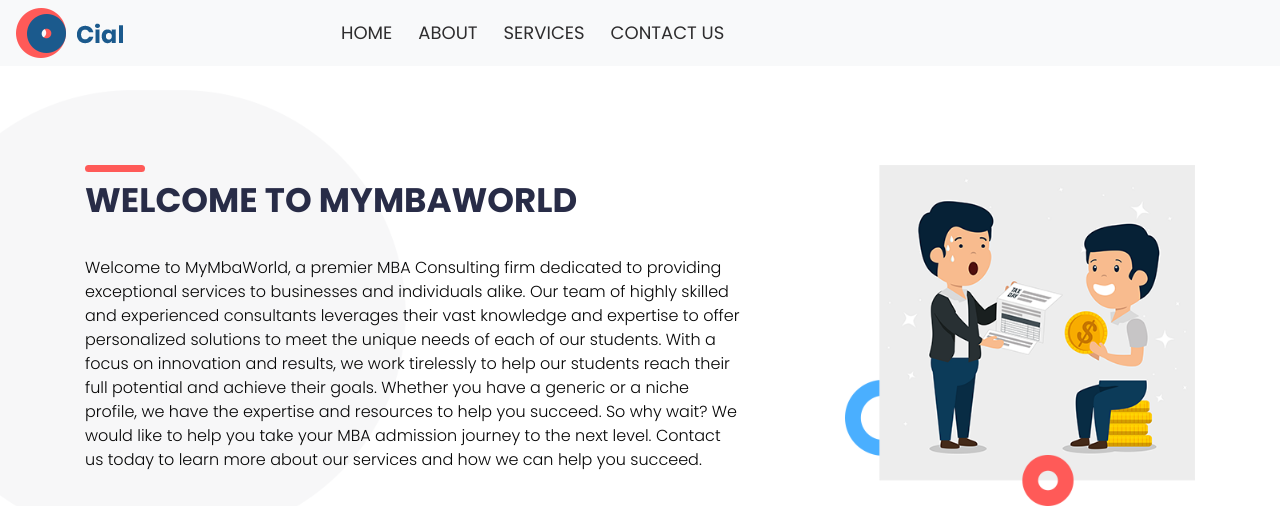
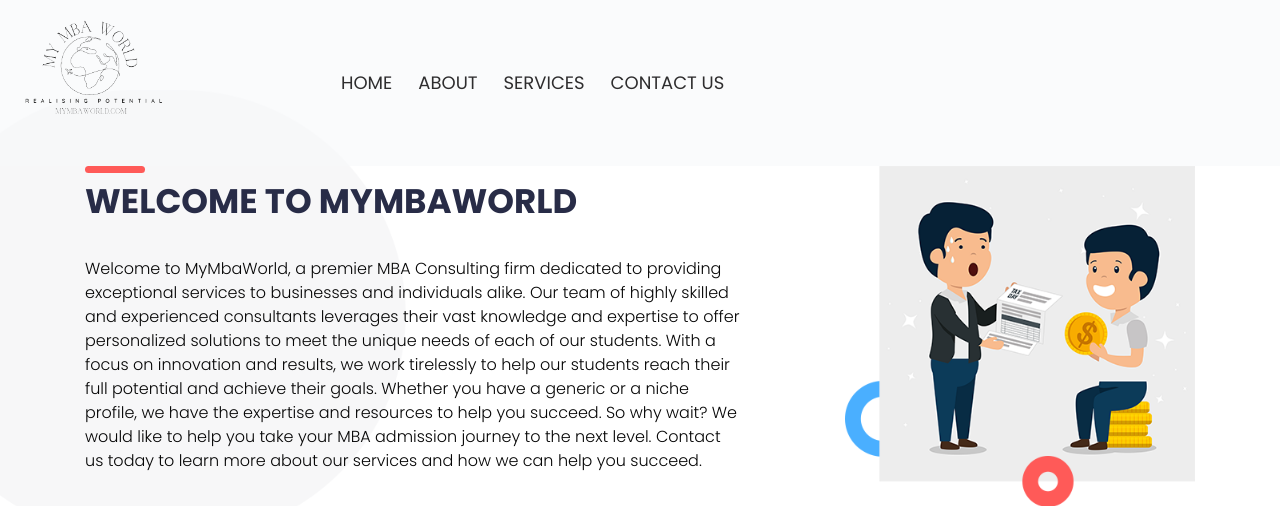
Before and after one commit to GMATF/AVF, a Flask app: page /about in a window 1280 px wide. Shown: the top 506 px of the page. Run offline with Flask 2, Linux system fonts and the light colour scheme; some libraries are stand-ins or nearby versions.

Commit message:
Added logo

```diff
--- a/app/static/css/style.css
+++ b/app/static/css/style.css
@@ -227,7 +227,7 @@
 .header_bg{
   width: 100%;
   float: left;
-  background-color: #f8f9fa!important;
+  background-color: #f8f9faa6!important;
 }
 .header_left{
     width: 50%;
--- a/app/templates/about.html
+++ b/app/templates/about.html
@@ -39,7 +39,7 @@
   <!--header section start -->
   <div class="header_section header_bg">
     <nav class="navbar navbar-expand-lg navbar-light bg-light">
-      <div class="logo"><a href="index.html"><img src="../static/images/logo.png"></a></div>
+      <div class="logo"><a href="index.html"><img src="../static/images/mymbalogo.png" width="150px""></a></div>
       <button class="navbar-toggler" type="button" data-toggle="collapse" data-target="#navbarSupportedContent"
         aria-controls="navbarSupportedContent" aria-expanded="false" aria-label="Toggle navigation">
         <span class="navbar-toggler-icon"></span>
--- a/app/templates/contact.html
+++ b/app/templates/contact.html
@@ -34,7 +34,7 @@
   <!--header section start -->
     <div class="header_section header_bg">
         <nav class="navbar navbar-expand-lg navbar-light bg-light">
-          <div class="logo"><a href="index.html"><img src="../static/images/logo.png"></a></div>
+          <div class="logo"><a href="index.html"><img src="../static/images/mymbalogo.png" width="150px"></a></div>
           <button class="navbar-toggler" type="button" data-toggle="collapse" data-target="#navbarSupportedContent" aria-controls="navbarSupportedContent" aria-expanded="false" aria-label="Toggle navigation">
             <span class="navbar-toggler-icon"></span>
           </button>
--- a/app/templates/index.html
+++ b/app/templates/index.html
@@ -37,7 +37,7 @@
     <div class="header_section">
       <div class="header_left">
         <nav class="navbar navbar-expand-lg navbar-light bg-light">
-          <div class="logo"><a href="index.html"><img src="../static/images/logo.png"></a></div>
+          <div class="logo"><a href="index.html"><img src="../static/images/mymbalogo.png" width="150px"></a></div>
           <button class="navbar-toggler" type="button" data-toggle="collapse" data-target="#navbarSupportedContent" aria-controls="navbarSupportedContent" aria-expanded="false" aria-label="Toggle navigation">
             <span class="navbar-toggler-icon"></span>
           </button>
--- a/app/templates/services.html
+++ b/app/templates/services.html
@@ -34,7 +34,7 @@
   <!--header section start -->
     <div class="header_section header_bg">
         <nav class="navbar navbar-expand-lg navbar-light bg-light">
-          <div class="logo"><a href="/"><img src="../static/images/logo.png"></a></div>
+          <div class="logo"><a href="/"><img src="../static/images/mymbalogo.png" width="150px"></a></div>
           <button class="navbar-toggler" type="button" data-toggle="collapse" data-target="#navbarSupportedContent" aria-controls="navbarSupportedContent" aria-expanded="false" aria-label="Toggle navigation">
             <span class="navbar-toggler-icon"></span>
           </button>
```
Also changed, not shown: app/static/images/logo-update-removebg-preview.png (added), app/static/images/logo-update.jpg (added), app/static/images/mymbalogo.png (added).
